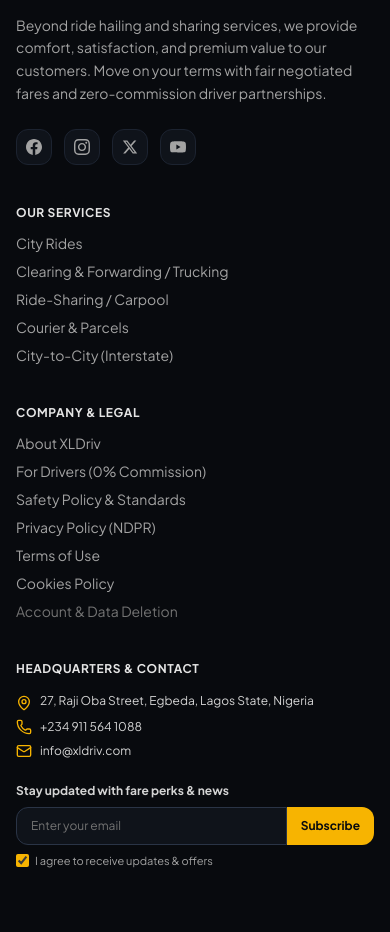
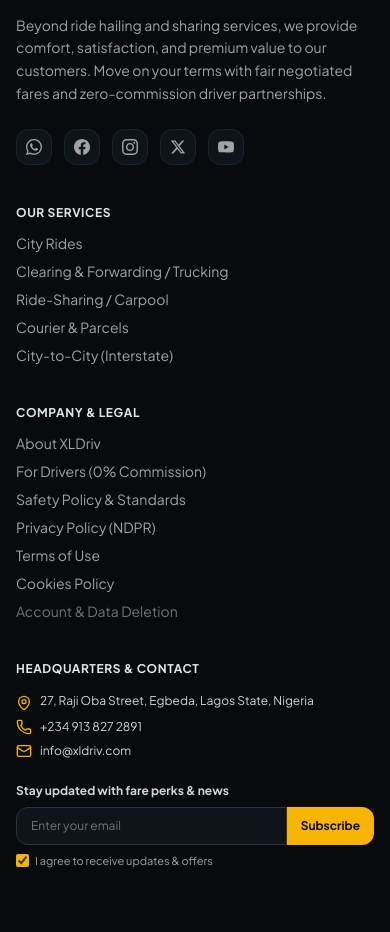
Before and after one commit to taiwoade-hub/XL-DRIV, a React (Vite) app: page /delete-account in a window 390 px wide. Shown: the part 1841-2773 px from the top of the page. Built offline with nearby package versions, Linux system fonts and the light colour scheme; no server answers.

Commit message:
feat: update support phone number and add direct WhatsApp support links

```diff
--- a/src/components/Footer.tsx
+++ b/src/components/Footer.tsx
@@ -48,6 +48,17 @@
 
             {/* Social Icons with Clean SVGs */}
             <div className="flex items-center space-x-3 pt-2">
+              <a
+                href={COMPANY_DETAILS.whatsAppUrl}
+                target="_blank"
+                rel="noreferrer"
+                className="w-9 h-9 rounded-xl bg-dark-900 border border-dark-800 flex items-center justify-center text-neutral-400 hover:text-emerald-500 hover:border-emerald-500/50 transition-colors"
+                aria-label="WhatsApp"
+              >
+                <svg className="w-4 h-4 fill-current" viewBox="0 0 24 24">
+                  <path d="M.057 24l1.687-6.163c-1.041-1.804-1.588-3.849-1.587-5.946.003-6.556 5.338-11.891 11.893-11.891 3.181.001 6.167 1.24 8.413 3.488 2.245 2.248 3.481 5.236 3.48 8.414-.003 6.557-5.338 11.892-11.893 11.892-1.99-.001-3.951-.5-5.688-1.448l-6.305 1.654zm6.597-3.807c1.676.995 3.276 1.591 5.392 1.592 5.448 0 9.886-4.434 9.889-9.885.002-5.462-4.415-9.89-9.881-9.892-5.452 0-9.887 4.434-9.889 9.884-.001 2.225.651 3.891 1.746 5.634l-.999 3.648 3.742-.981zm11.387-5.464c-.074-.124-.272-.198-.57-.347-.297-.149-1.758-.868-2.031-.967-.272-.099-.47-.149-.669.149-.198.297-.768.967-.941 1.165-.173.198-.347.223-.644.074-.297-.149-1.255-.462-2.39-1.475-.883-.788-1.48-1.761-1.653-2.059-.173-.297-.018-.458.13-.606.134-.133.297-.347.446-.521.151-.172.2-.296.3-.495.099-.198.05-.372-.025-.521-.075-.148-.669-1.611-.916-2.206-.242-.579-.487-.501-.669-.51l-.57-.01c-.198 0-.52.074-.792.372s-1.04 1.016-1.04 2.479 1.065 2.876 1.213 3.074c.149.198 2.095 3.2 5.076 4.487.709.306 1.263.489 1.694.626.712.226 1.36.194 1.872.118.571-.085 1.758-.719 2.006-1.413.248-.695.248-1.29.173-1.414z"/>
+                </svg>
+              </a>
               <a
                 href="https://facebook.com"
                 target="_blank"
--- a/src/data/mobilityData.ts
+++ b/src/data/mobilityData.ts
@@ -15,8 +15,11 @@
   name: 'XLDriv',
   legalName: 'XL DRIV LIMITED',
   tagline: 'Move on your terms.',
-  phonePrimary: '+234 911 564 1088',
+  phonePrimary: '+234 913 827 2891',
+  phoneDisplay: '09138272891',
   phoneSecondary: '+234 706 814 8526',
+  whatsAppNumber: '2349138272891',
+  whatsAppUrl: 'https://wa.me/2349138272891?text=Hello%20XLDriv%20Support,%20I%20need%20assistance.',
   emailInfo: 'info@xldriv.com',
   emailSupport: 'support@xldriv.com',
   address: '27, Raji Oba Street, Egbeda, Lagos State, Nigeria',
--- a/src/pages/ContactPage.tsx
+++ b/src/pages/ContactPage.tsx
@@ -129,7 +129,7 @@
               {/* Direct WhatsApp Action */}
               <div className="pt-4 border-t border-neutral-800">
                 <a
-                  href={`https://wa.me/2349115641088?text=Hello%20XLDriv%20Support,%20I%20need%20assistance.`}
+                  href={COMPANY_DETAILS.whatsAppUrl}
                   target="_blank"
                   rel="noopener noreferrer"
                   className="w-full py-3 rounded-2xl bg-emerald-600 hover:bg-emerald-700 text-white font-bold text-xs flex items-center justify-center space-x-2 transition-colors shadow-md"
```
Also changed, not shown: 1 other file (tests, documents, lock files or other folders).
